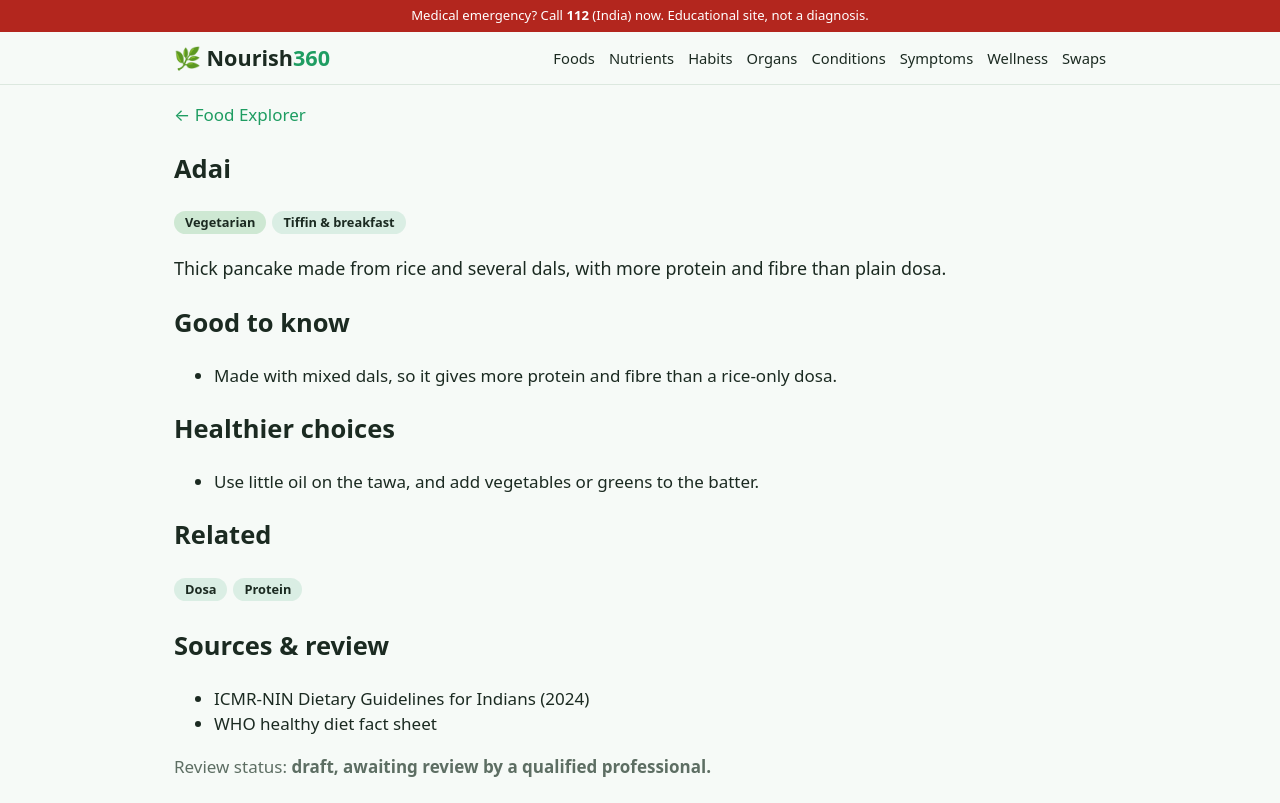
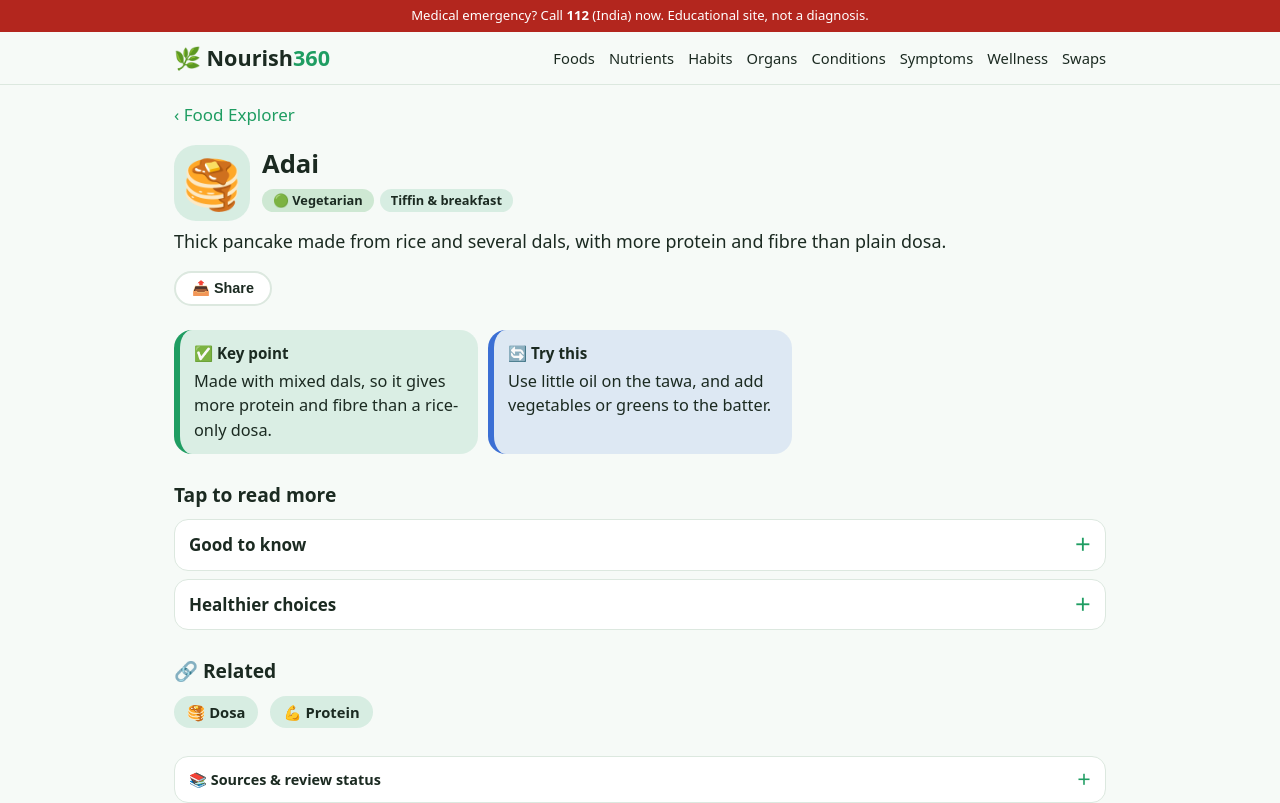
Before and after one commit to hemasri-kalaiselvan/Nourish360, a Next.js app: page /foods/adai/ in a window 1280 px wide. Shown: the top 803 px of the page. Built offline with nearby package versions, Linux system fonts and the light colour scheme.

Commit message:
Add files via upload

```diff
--- a/app/[section]/[slug]/page.tsx
+++ b/app/[section]/[slug]/page.tsx
@@ -1,8 +1,11 @@
 import Link from "next/link";
 import { notFound } from "next/navigation";
 import { DATA, SECTIONS, getTopic } from "@/lib/data";
+import { emojiFor } from "@/lib/emoji";
+import { quickCards } from "@/lib/quick";
+import ShareButton from "@/components/ShareButton";
 
-const DIET: Record<string, string> = { veg: "Vegetarian", egg: "Contains egg", "non-veg": "Non-vegetarian" };
+const DIET: Record<string, string> = { veg: "🟢 Vegetarian", egg: "🟡 Contains egg", "non-veg": "🔴 Non-vegetarian" };
 
 export function generateStaticParams() {
   return Object.entries(DATA).flatMap(([section, topics]) => topics.map((t) => ({ section, slug: t.slug })));
@@ -12,71 +15,91 @@ export default function TopicPage({ params }: { params: { section: string; slug:
   const topic = getTopic(params.section, params.slug);
   if (!topic) notFound();
   const isSymptom = params.section === "symptoms";
+  const cards = quickCards(topic);
   return (
-    <article>
-      <p><Link href={`/${params.section}/`}>← {SECTIONS[params.section].title}</Link></p>
-      <h1>{topic.title}</h1>
-      <p>
-        {topic.diet && <span className={"chip diet-" + topic.diet}>{DIET[topic.diet]}</span>}
-        {topic.category && <span className="chip">{topic.category}</span>}
-      </p>
+    <article className={"sec-" + params.section}>
+      <p><Link href={`/${params.section}/`}>‹ {SECTIONS[params.section].title}</Link></p>
+
+      <header className="phead">
+        <div className="pemoji">{emojiFor(params.section, params.slug)}</div>
+        <div>
+          <h1>{topic.title}</h1>
+          <p className="badges">
+            {topic.diet && <span className={"chip diet-" + topic.diet}>{DIET[topic.diet]}</span>}
+            {topic.category && <span className="chip">{topic.category}</span>}
+          </p>
+        </div>
+      </header>
+
       <p className="lead">{topic.summary}</p>
+      <ShareButton title={topic.title + " — Nourish360"} />
 
-      {isSymptom && (
-        <p className="muted">Educational information for adults, not a diagnosis. For children, ask a paediatrician.</p>
-      )}
-
-      {topic.checkFirst && (
-        <div className="alert">
-          <strong>Check with your doctor first if:</strong>
-          <ul>{topic.checkFirst.map((r) => <li key={r}>{r}</li>)}</ul>
-        </div>
-      )}
+      {isSymptom && <p className="muted small">Educational information for adults, not a diagnosis. For children, ask a paediatrician.</p>}
 
       {topic.redFlags && (
         <div className="alert alert-red">
-          <strong>{isSymptom ? "Emergency: call 112 or go to hospital now if:" : params.section === "wellness" ? "Stop and get medical help if:" : "Get medical help urgently if:"}</strong>
+          <strong>🚨 {isSymptom ? "Emergency: call 112 or go to hospital now if:" : params.section === "wellness" ? "Stop and get medical help if:" : "Get medical help urgently if:"}</strong>
           <ul>{topic.redFlags.map((r) => <li key={r}>{r}</li>)}</ul>
-        </div>
-      )}
-
-      {topic.seeDoctor && (
-        <div className="alert">
-          <strong>See a doctor soon if:</strong>
-          <ul>{topic.seeDoctor.map((r) => <li key={r}>{r}</li>)}</ul>
         </div>
       )}
 
       {topic.allergens && topic.allergens.length > 0 && (
         <div className="alert">
-          <strong>Allergen note:</strong> contains or may contain {topic.allergens.join(", ")}.
+          <strong>⚠️ Allergen note:</strong> contains or may contain {topic.allergens.join(", ")}.
         </div>
       )}
 
-      {topic.sections.map((s) => (
-        <section key={s.heading}>
-          <h2>{s.heading}</h2>
+      <div className="qcards">
+        {cards.map((c) => (
+          <div key={c.label} className={"qcard tone-" + c.tone}>
+            <div className="qh"><span>{c.icon}</span> {c.label}</div>
+            <p>{c.text}</p>
+          </div>
+        ))}
+      </div>
+
+      {topic.seeDoctor && topic.seeDoctor.length > 1 && (
+        <details className="acc warn">
+          <summary>🩺 See a doctor soon if…</summary>
+          <ul>{topic.seeDoctor.map((r) => <li key={r}>{r}</li>)}</ul>
+        </details>
+      )}
+      {topic.checkFirst && topic.checkFirst.length > 1 && (
+        <details className="acc warn">
+          <summary>⚠️ Check with your doctor first if…</summary>
+          <ul>{topic.checkFirst.map((r) => <li key={r}>{r}</li>)}</ul>
+        </details>
+      )}
+
+      <h2 className="shead">Tap to read more</h2>
+      {topic.sections.map((s, i) => (
+        <details key={s.heading} className="acc" open={i === 0 && params.section === "wellness"}>
+          <summary>{s.heading}</summary>
           <ul>{s.points.map((p) => <li key={p}>{p}</li>)}</ul>
-        </section>
+        </details>
       ))}
 
       {topic.related && (
         <section>
-          <h2>Related</h2>
-          <p>
+          <h2 className="shead">🔗 Related</h2>
+          <p className="chips">
             {topic.related.map((r) => {
               const t = getTopic(r.section, r.slug);
-              return t ? <Link key={r.section + r.slug} className="chip" href={`/${r.section}/${r.slug}/`}>{t.title}</Link> : null;
+              return t ? (
+                <Link key={r.section + r.slug} className="chip big" href={`/${r.section}/${r.slug}/`}>
+                  {emojiFor(r.section, r.slug)} {t.title}
+                </Link>
+              ) : null;
             })}
           </p>
         </section>
       )}
 
-      <section className="meta">
-        <h2>Sources &amp; review</h2>
+      <details className="acc meta">
+        <summary>📚 Sources &amp; review status</summary>
         <ul>{topic.sources.map((s) => <li key={s}>{s}</li>)}</ul>
         <p className="muted">Review status: <strong>draft, awaiting review by a qualified professional.</strong></p>
-      </section>
+      </details>
     </article>
   );
 }
```
